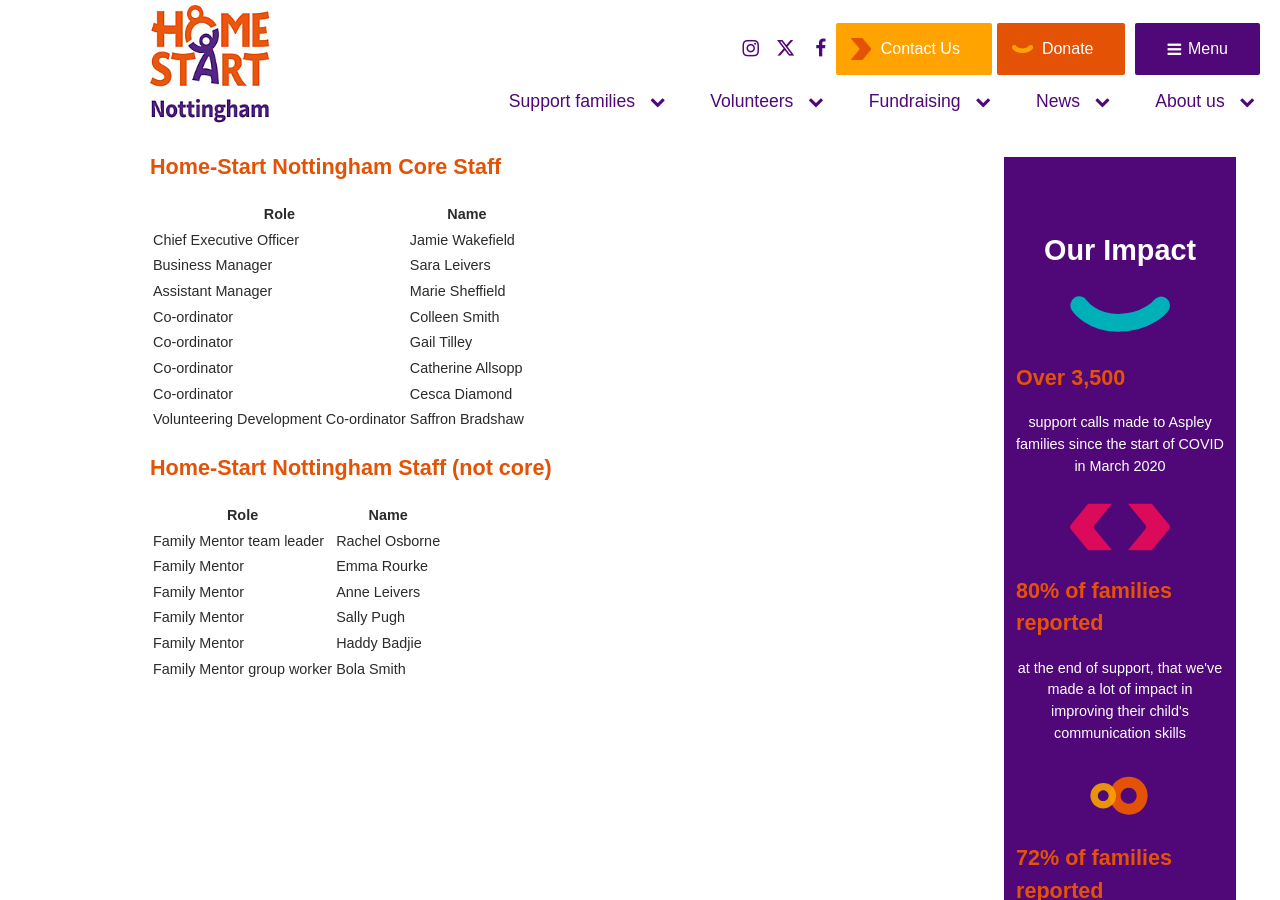
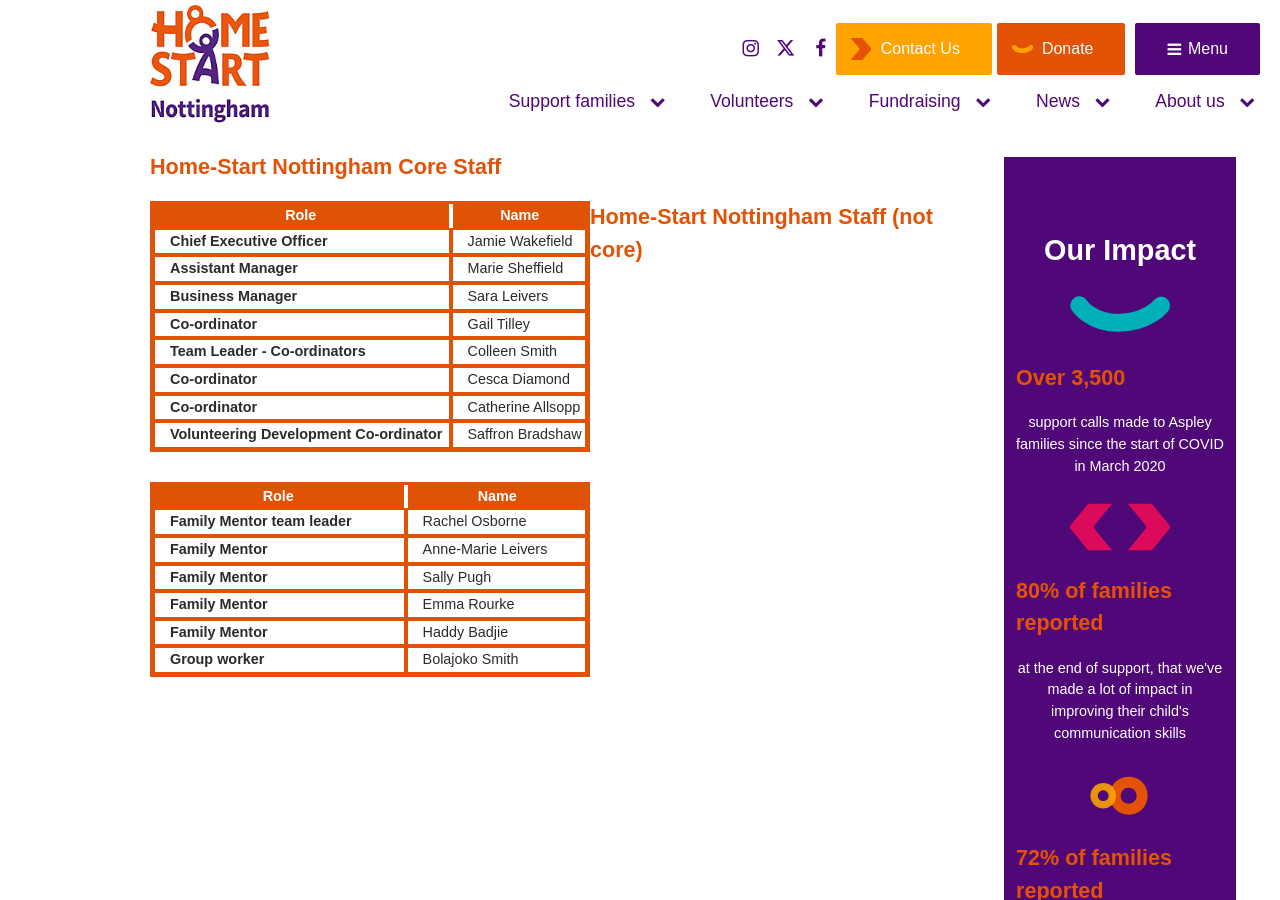
Before and after one commit to labiraus/labiraus.github.io, a Jekyll site: the page built from pages/general/staff.md, in a window 1280 px wide and 900 px high, scrolled down 516 px. Built offline with Jekyll 4.4.1, drawn with Linux system fonts in a browser that asks for light colours; nearby versions of some CDN libraries.

Commit message:
fix: update staff roles and correct trustee information for clarity

```diff
--- a/pages/general/staff.md
+++ b/pages/general/staff.md
@@ -11,21 +11,23 @@
 | Role	| Name |
 | --- | --- |
 | Chief Executive Officer	| Jamie Wakefield |
+| Assistant Manager	| Marie Sheffield |
 | Business Manager	| Sara Leivers |
-| Assistant Manager	| Marie Sheffield |
-| Co-ordinator	| Colleen Smith |
 | Co-ordinator	| Gail Tilley |
+| Team Leader - Co-ordinators	| Colleen Smith |
+| Co-ordinator	| Cesca Diamond |
 | Co-ordinator	| Catherine Allsopp |
-| Co-ordinator	| Cesca Diamond |
 | Volunteering Development Co-ordinator	| Saffron Bradshaw |
+{: .staffContainer }
 
 ## Home-Start Nottingham Staff (not core)
 
 | Role	| Name |
 | --- | --- |
 | Family Mentor team leader	| Rachel Osborne |
+| Family Mentor	| Anne-Marie Leivers |
+| Family Mentor	| Sally Pugh |
 | Family Mentor	| Emma Rourke |
-| Family Mentor	| Anne Leivers |
-| Family Mentor	| Sally Pugh |
 | Family Mentor	| Haddy Badjie |
-| Family Mentor group worker	| Bola Smith |
+| Group worker	| Bolajoko Smith |
+{: .staffContainer }
```
Also changed, not shown: pages/general/trustee-info.md (+0 -5 lines).
